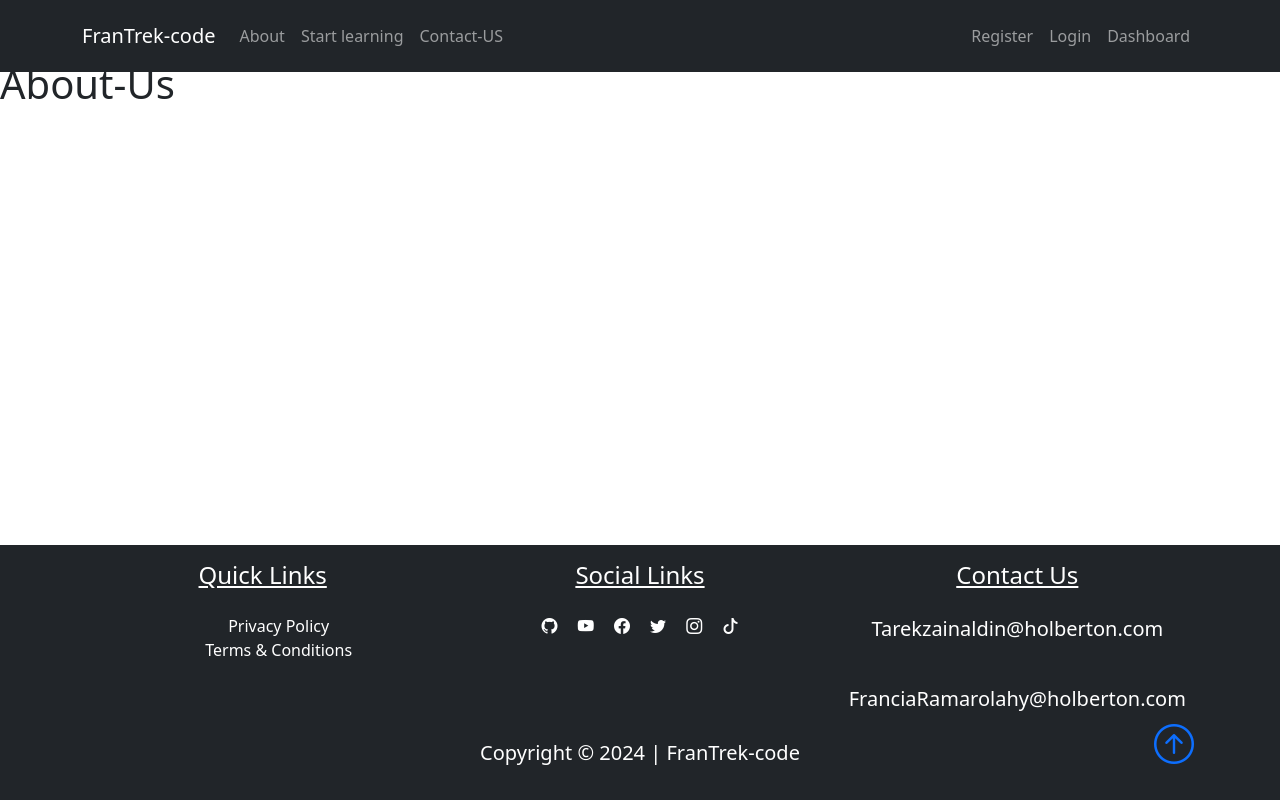
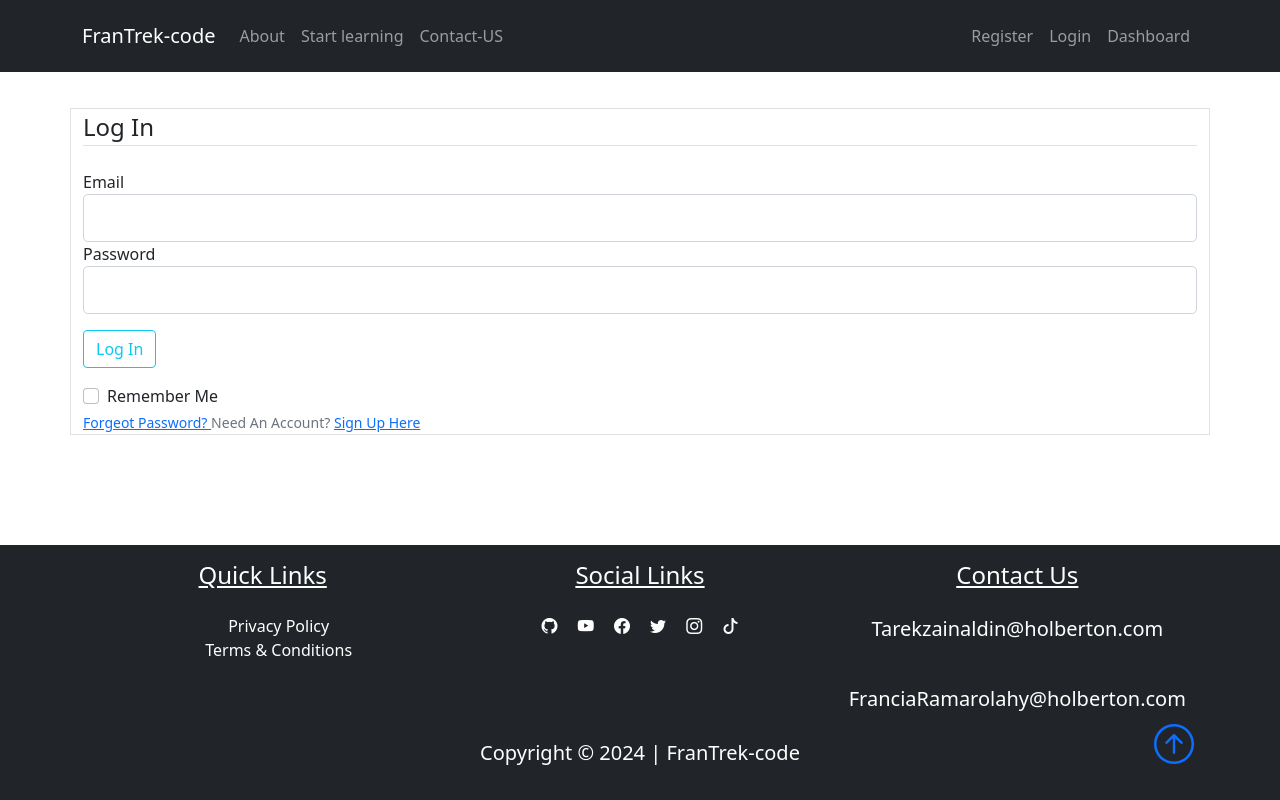
Before and after one commit to TarekzainAldin/FranTrek-Code, a Flask app: page /login in a window 1280 px wide. Run offline with Flask 3, Linux system fonts and the light colour scheme.

Commit message:
finsh the login

```diff
--- a/app.py
+++ b/app.py
@@ -95,9 +95,20 @@ def register():
         return redirect(url_for("home"))
     return render_template("register.html", title="Register", form=form)
 
-@app.route('/login')
+@app.route("/login", methods=["GET", "POST"])
 def login():
     form = LoginForm()
-    return render_template('login.html',title='Login',form= form)
-if __name__=="__main__":
+    if form.validate_on_submit():
+        if (
+            form.email.data == "tarek@gmail.com"
+            and form.password.data == "T123!!@tt"
+        ):
+            flash("You have been logged in!", "success")
+            return redirect(url_for("home"))
+        else:
+            flash("Login Unsuccessful. Please check credentials", "danger")
+    return render_template("login.html", title="Login", form=form)
+
+
+if __name__ == "__main__":
     app.run(debug=True)
--- a/templates/login.html
+++ b/templates/login.html
@@ -1,4 +1,55 @@
 {%extends "layout.html"%}
 {% block content%}
-    <h1>About-Us</h1>
-{%endblock content%}
+<div class="container my-5 border">
+    <form action="" method="POST">
+        {{ form.hidden_tag()}}
+        <fieldset class="form-group">
+            <legend class="border-bottom mb-4"> Log In</legend>
+
+            <div class="form-group">
+                {{ form.email.label(class='form-control-label')}}
+                {% if form.email.errors%}
+                {{ form.email(class='form-control form-control-lg is-invalid')}}
+                <div class="invalid-feedback">
+                    {% for error in form.email.errors %}
+                    <span>{{error}}</span>
+                    {% endfor %}
+                </div>
+                {% else %}
+                {{ form.email(class='form-control form-control-lg')}}
+                {% endif %}
+
+            </div>
+            <div class="form-group">
+                {{ form.password.label(class='form-control-label')}}
+                {% if form.password.errors%}
+                {{ form.password(class='form-control form-control-lg is-invalid')}}
+                <div class="invalid-feedback">
+                    {% for error in form.password.errors %}
+                    <span>{{error}}</span>
+                    {% endfor %}
+                </div>
+                {% else %}
+                {{ form.password(class='form-control form-control-lg')}}
+                {% endif %}
+
+            </div>
+            <div class="form-group my-3">
+                {{ form.submit(class='btn btn-outline-info')}}
+            </div>
+            <div class="form-check">
+                {{form.remember(class='form-check-input')}}
+                {{form.remember.label(class='form-check-input-label')}}
+            </div>
+        </fieldset>
+    </form>
+    <small class="text-muted ml-2">
+        <a href="#">Forgeot Password?
+        </a>
+    </small>
+    <small class="text-muted">
+        Need An Account?
+        <a class="ml-2" href="{{url_for('register')}}"> Sign Up Here</a>
+    </small>
+</div>
+{% endblock content %}
--- a/templates/register.html
+++ b/templates/register.html
@@ -8,7 +8,10 @@
             <div class="form-group">
                 {{ form.fname.label(class='form-control-label')}}
                 {% if form.fname.errors%}
+
+
                 {{ form.fname(class='form-control form-control-lg is-invalid')}}
+
                 <div class="invalid-feedback">
                     {% for error in form.fname.errors %}
                     <span>{{error}}</span>
```
